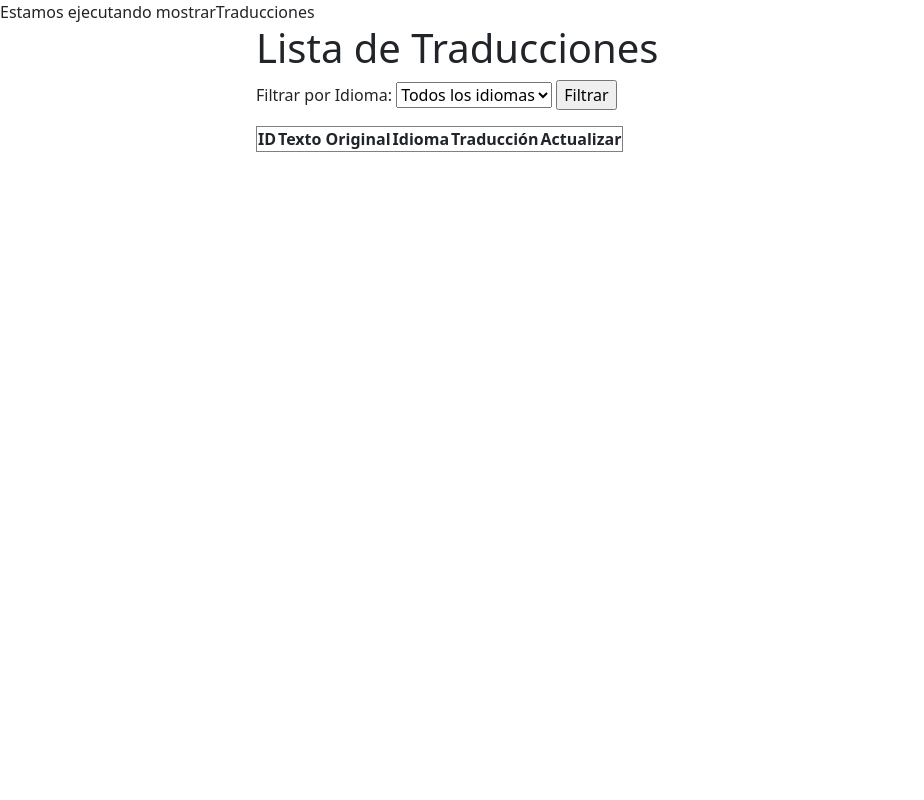
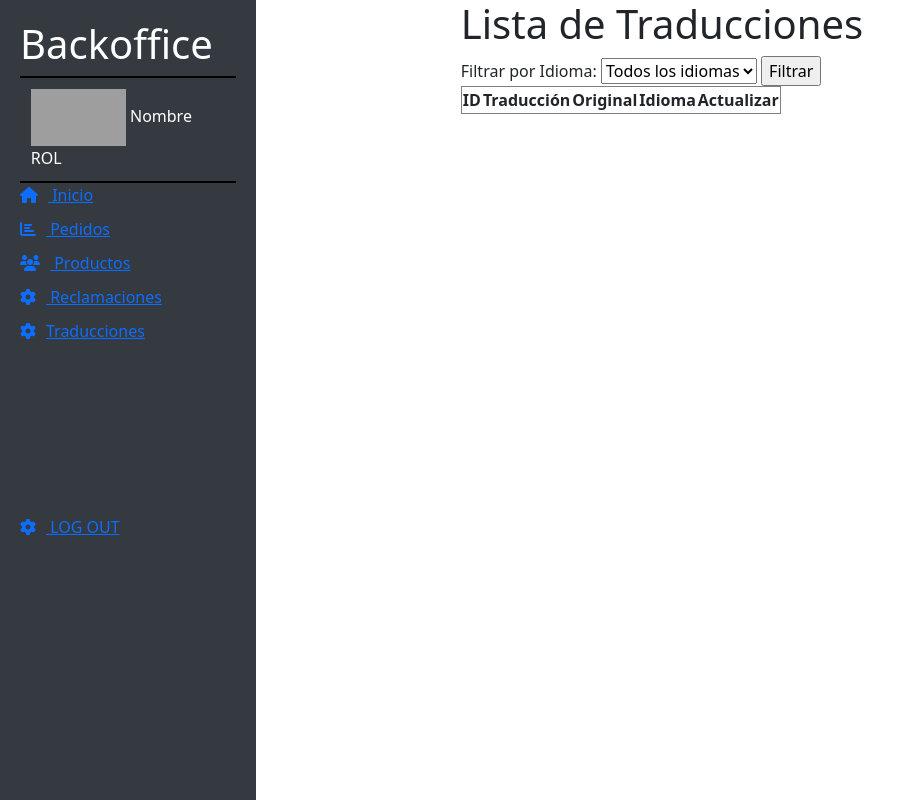
Before and after one commit to CCutar/ProyectoDaw, a PHP site: page /controladortraducciones.php in a window 1280 px wide. Shown: the whole page, without its empty margins (0-924 px from the left). Run offline with PHP 8.4, Linux system fonts and the light colour scheme; data that the repository does not hold is empty; some libraries are stand-ins or nearby versions; grey boxes are pictures that could not be loaded.

Commit message:
traducciones pulido

```diff
--- a/DocumentRoot/app/controladortraducciones.php
+++ b/DocumentRoot/app/controladortraducciones.php
@@ -12,12 +12,10 @@ if (($_SERVER['REQUEST_METHOD'] === 'POST')) {
         $idioma = $_POST['idioma'];
 
         $traducciones = Traducciones::mostrarTraduccionesPorIdioma($idioma);
-        echo "Estamos ejecutando mostrarTraduccionesIdioma";
 
         }else{
 
             $traducciones=Traducciones::mostrarTraducciones();
-            echo "Estamos ejecutando mostrarTraducciones";
 
         }
 }
@@ -26,7 +24,6 @@ if (($_SERVER['REQUEST_METHOD'] === 'POST')) {
 
 
     $traducciones=Traducciones::mostrarTraducciones();
-    echo "Estamos ejecutando mostrarTraducciones";
 
 }
 
@@ -34,9 +31,7 @@ if ($_SERVER['REQUEST_METHOD'] === 'POST') {
     if(isset($_POST['traduccion_id'])){
     $idtraduccion = $_POST['traduccion_id'];
     $nuevatraduccion = $_POST['nueva_traduccion'];
-    echo $idtraduccion;
     $instanciatraduccion = new Traducciones($idtraduccion,null,null,$nuevatraduccion);
-    print_r($instanciatraduccion);
     $instanciatraduccion->actualizarTraducciones();
     $traducciones=Traducciones::mostrarTraducciones();
 
--- a/DocumentRoot/app/modelotraducciones.php
+++ b/DocumentRoot/app/modelotraducciones.php
@@ -34,6 +34,8 @@ class Traducciones {
 
     function agregarTraduccion() {
 
+
+        //método para un futuro añadir nuevos campos que traducir
         try {
 
             $query = "UPDATE TraduccionIdiomas SET Traduccion = :traduccion WHERE traduccion_id = :idtextooriginal AND idiomas_id = :ididioma";
@@ -47,34 +49,10 @@ class Traducciones {
 
             $stmt->execute();
 
-            echo "Traducció realizada";
-
         } catch (PDOException $e) {
             // Manejar errores de conexión o consulta
             echo "Error: " . $e->getMessage();
         }
-    }
-
-    function mostrarTraduccioID($id){
-
-        try {
-            $query = "SELECT Traduccion FROM TraduccionIdiomas WHERE ID = :idtraduccion";
-            $pdo = self::crearConexion();
-            $stmt = $pdo->prepare($query);
-
-            // Enlazar los parámetros
-            $stmt->bindParam(':idtraduccion', $id, PDO::PARAM_STR);
-
-
-            $stmt->execute();
-            return $stmt->fetch();
-
-
-        } catch (PDOException $e) {
-            // Manejar errores de conexión o consulta
-            echo "Error: " . $e->getMessage();
-        }
-
     }
 
     public static function mostrarTraducciones() {
@@ -115,7 +93,6 @@ class Traducciones {
     public function actualizarTraducciones() {
 
         try {
-            echo "Actualizando Traducciones";
             $query = "UPDATE TraduccionIdiomas
             SET `Traduccion`= :traduccion
             WHERE ID = :idtraduccion";
--- a/DocumentRoot/app/traducciones.php
+++ b/DocumentRoot/app/traducciones.php
@@ -36,7 +36,7 @@
     </style>
 </head>
 <body>
-<!-- <div class="sidebar sticky-top">
+<div class="sidebar">
         <h1>Backoffice</h1>
         <div class="info-menu-lateral">
             <img class="logo-menu-lateral" src="https://www.logomaker.com/api/main/images/1j+ojFVDOMkX9Wytexe43D6kh...OJqBBPmhrFwXs1M3EMoAJtliklh...Rs9...8+ " alt="Logo de la empresa" width="95" height="57">
@@ -54,8 +54,8 @@
             <a href="kill.php"><i class="fas fa-cog"></i> LOG OUT</a>
 
         </section>
-    </div> -->
-    <div class="traducciones" style="margin-left: 20%">
+    </div>
+    <div class="traducciones" style="margin-left: 36%">
     <h1>Lista de Traducciones</h1>
 
     <form method="POST" action="controladortraducciones.php">
@@ -73,9 +73,9 @@
     <table border="1">
         <tr>
             <th>ID</th>
-            <th>Texto Original</th>
+            <th>Traducción</th>
+            <th>Original</th>
             <th>Idioma</th>
-            <th>Traducción</th>
             <th>Actualizar</th>
         </tr>
         <?php
```
